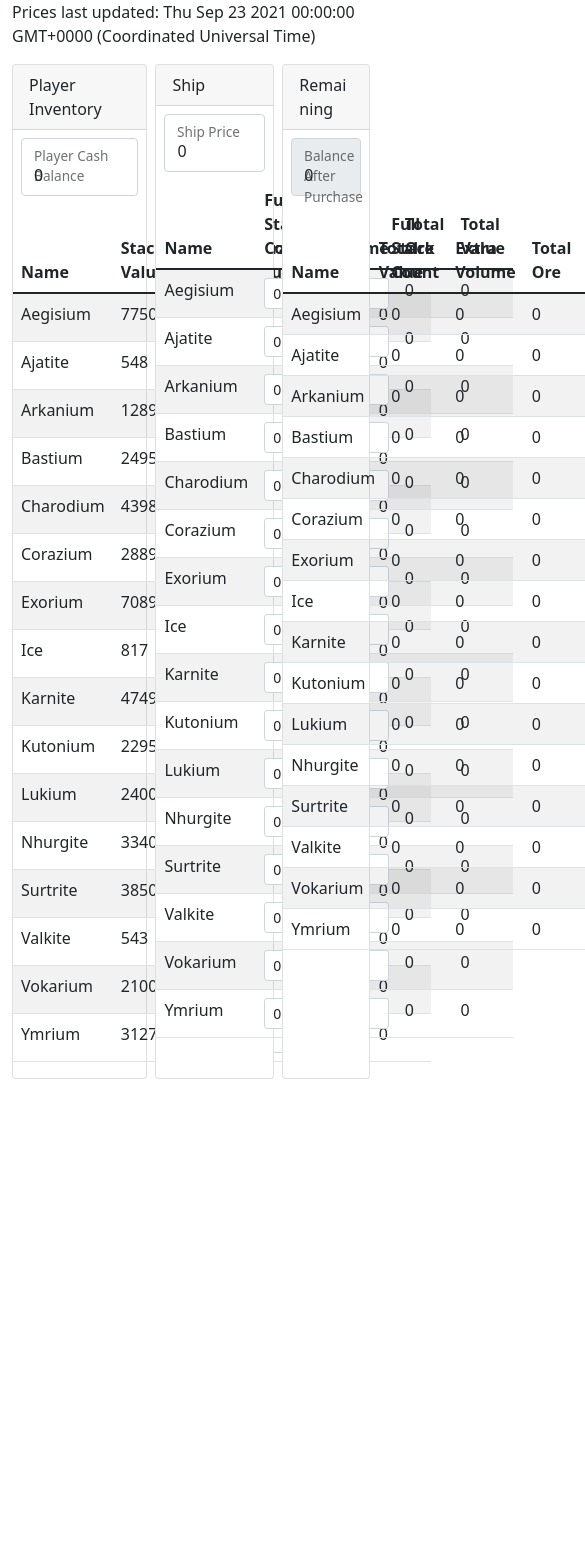
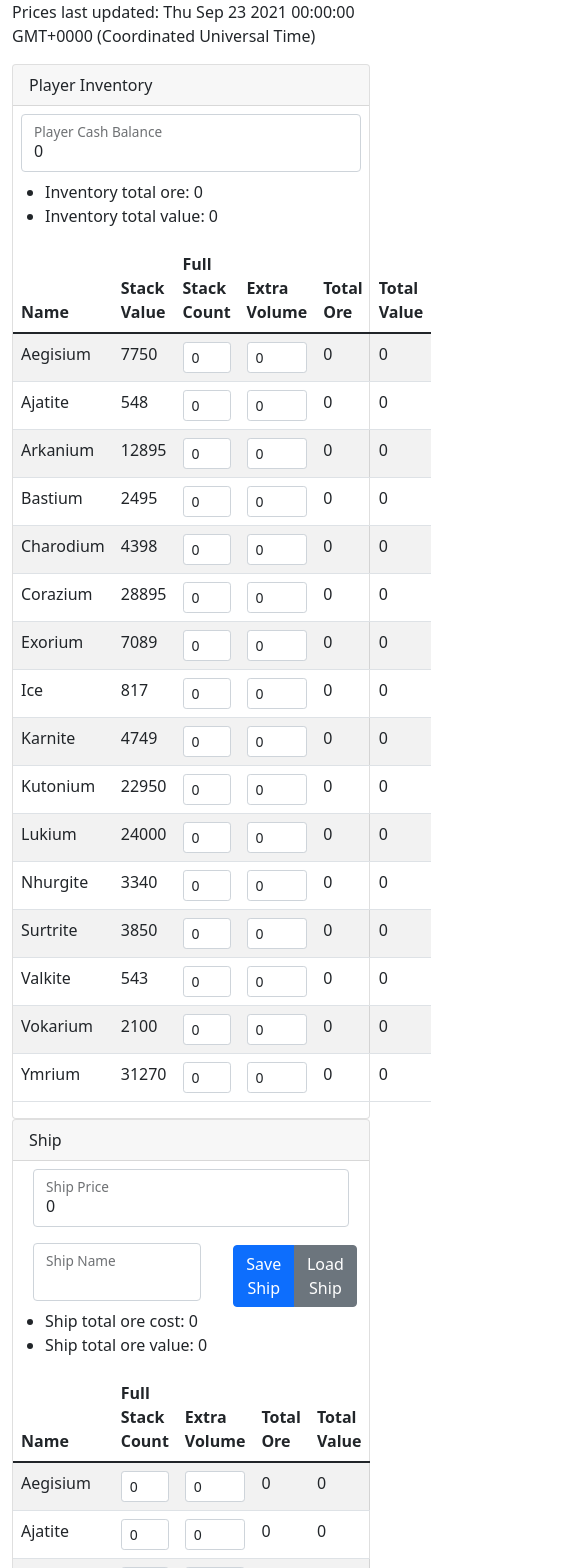
Before and after one commit to pr0uxx/starbase-inventory-manager, a Vue app: page / in a window 390 px wide. Shown: the top 1568 px of the page, 585 px wide, since content can reach past the window. Before the commit the page ends 1079 px from the top, so only its background shows below. Built offline with nearby package versions, Linux system fonts and the light colour scheme.

Commit message:
- better responsiveness - ability to save and load ship data - added total ore volume/value per table

```diff
--- a/src/components/InventoryCompare.vue
+++ b/src/components/InventoryCompare.vue
@@ -1,9 +1,17 @@
 <template>
 	<div class="form-floating m-2">
 		<input type="number" v-model="compare.cash" class="form-control" id="floatingInput" disabled
-				v-bind:class="{ 'is-invalid': compare.cash < 0, 'is-valid' : compare.cash > 0 }">
+			v-bind:class="{ 'is-invalid': compare.cash < 0, 'is-valid' : compare.cash > 0 }">
 		<label for="floatingInput">Balance After Purchase</label>
 	</div>
+	<ul>
+		<li>
+			Total ore volume remaining: {{compare.totalOreVolume}}
+		</li>
+		<li>
+			Total ore value remaining: {{compare.totalOreValue}}
+		</li>
+	</ul>
 	<table class="table table-striped">
 		<thead>
 			<tr>
--- a/src/components/OreTable.vue
+++ b/src/components/OreTable.vue
@@ -3,6 +3,14 @@
 		<input type="number" v-model="playerInventory.cash" class="form-control" id="floatingInput">
 		<label for="floatingInput">Player Cash Balance</label>
 	</div>
+	<ul>
+		<li>
+			Inventory total ore: {{playerInventory.totalOreVolume}}
+		</li>
+		<li>
+			Inventory total value: {{playerInventory.totalOreValue}}
+		</li>
+	</ul>
 	<table class="table table-striped">
 		<thead>
 			<tr>
--- a/src/components/ShipPurchase.vue
+++ b/src/components/ShipPurchase.vue
@@ -1,8 +1,50 @@
 <template>
-	<div class="form-floating m-2">
-		<input type="number" v-model="shipInventory.cash" class="form-control" id="floatingInput">
-		<label for="floatingInput">Ship Price</label>
+	<div class="container-fluid">
+		<div class="form-floating m-2">
+			<input type="number" v-model="shipInventory.cash" class="form-control" id="floatingInput">
+			<label for="floatingInput">Ship Price</label>
+		</div>
 	</div>
+
+
+	<div class="container-fluid" v-if="!showLoadDialog">
+		<div class="row">
+			<div class="col-7">
+				<div class="form-floating m-2">
+					<input type="text" v-model="shipName" class="form-control" id="floatingInput">
+					<label for="floatingInput">Ship Name</label>
+				</div>
+			</div>
+			<div class="col-5 d-flex align-items-center justify-content-end">
+				<div class="btn-group mt-2">
+					<button class="btn btn-primary" @click="saveShip()">Save Ship</button>
+					<button class="btn btn-secondary" @click="showLoadShipDialog()">Load Ship</button>
+				</div>
+			</div>
+
+
+		</div>
+
+	</div>
+
+	<div class="container-fluid">
+		<div class="d-flex w-100" v-if="showLoadDialog">
+			<select v-model="shipToLoad" class="form-select m-2" @change="loadShip(shipToLoad)">
+				<option disabled value="">Please select one</option>
+				<option v-for="name in shipNameArray" :key="name">{{name}}</option>
+			</select>
+		</div>
+	</div>
+
+	<ul>
+		<li>
+			Ship total ore cost: {{shipInventory.totalOreVolume}}
+		</li>
+		<li>
+			Ship total ore value: {{shipInventory.totalOreValue}}
+		</li>
+	</ul>
+
 	<table class="table table-striped">
 		<thead>
 			<tr>
@@ -21,22 +63,19 @@
 				<!--<td>{{ore.marketValue}}</td>-->
 				<td>
 					<input class="form-control form-control-sm" type="number" v-model="ore.fullStackCount" />
+
 					<!--{{ore.fullStackCount}}-->
 				</td>
 				<td>
 					<input class="form-control form-control-sm" type="number" v-model="ore.nonFullStackTotalVolume" />
 					<!--{{ore.nonFullStackTotalVolume}}-->
-
-
 				</td>
-
-
 				<td>
-
 					{{formatNumber(ore.totalOre)}}
 				</td>
 				<td>
 					{{formatNumber(ore.totalMarketValue)}}
+
 				</td>
 			</tr>
 		</tbody>
@@ -45,11 +84,17 @@
 <script lang="ts">
 	import { defineComponent, inject } from 'vue';
 	import PlayerInventory, { PlayerOwnedOre } from '@/data/classes/PlayerInventory';
+	import ShipLocalStore from '../data/classes/ShipLocalStore';
+	import DbContext from '../data/classes/IndexedDb/DbContext';
 	export default defineComponent({
 		name: 'ShipPurchase',
 		data() {
 			return {
-				shipInventory: this.inventory ?? new PlayerInventory()
+				shipInventory: (this.inventory ?? new PlayerInventory()) as PlayerInventory,
+				shipName: '',
+				showLoadDialog: false,
+				shipNameArray: [] as string[],
+				shipToLoad: ''
 			}
 		},
 		props: {
@@ -57,7 +102,72 @@
 		},
 		methods: {
 			formatNumber(n: number) {
+				if (!n) return 0;
 				return n.toFixed(0);
+			},
+			showLoadShipDialog() {
+				this.getShipNames().then(() => {
+					this.showLoadDialog = true;
+				})
+			},
+			saveShip() {
+				const inv = this.shipInventory as PlayerInventory;
+				const shipLocalStore = new ShipLocalStore(this.shipName, inv);
+				const context = new DbContext();
+				context.initDatabase().then(() => {
+					const store = context.getStore("ShipLocalStores", "readwrite");
+					if (store) {
+						context.saveObject(store, this.shipName, shipLocalStore);
+					}
+				}, error => {
+					console.error('failed to save ship - error in init database', error)
+				});
+			},
+			getShipNames() {
+				return new Promise((resolve, reject) => {
+					const context = new DbContext();
+					context.initDatabase().then(() => {
+						const store = context.getStore("ShipLocalStores", "readonly");
+						if (store) {
+							const query = store.getAllKeys();
+							query.onsuccess = ev => {
+								this.shipNameArray = query.result.map(x => x.toString());
+								resolve(null);
+							}
+
+							query.onerror = ev => {
+								console.error('error getting ship names', ev);
+								reject();
+							}
+						}
+					}, error => {
+						console.error('failed to load ship - error in init database', error);
+						reject();
+					})
+				})
+
+			},
+			loadShip(shipName: string) {
+				const context = new DbContext();
+				context.initDatabase().then(() => {
+					const store = context.getStore("ShipLocalStores", "readonly");
+					if (store) {
+						context.getStoredObjectByIndex<ShipLocalStore>(store, shipName).then(result => {
+							if (result) {
+								const data = JSON.parse(result.data) as PlayerInventory;
+								this.shipInventory.cash = data.cash;
+								this.shipInventory.ores = data.ores;
+								this.shipName = result.shipName;
+								this.showLoadDialog = false;
+							}
+						},
+							error => {
+								console.error('unable to load ship', error);
+							})
+					}
+				}, error => {
+					console.error('failed to load ship - error in init database', error)
+				})
 			}
 		}
 	})
--- /dev/null
+++ b/src/data/classes/IndexedDb/DbContext.ts
@@ -0,0 +1,139 @@
+export default class DbContext {
+	dbName = 'sb-inv-db';
+	version = 1;
+	db: IDBDatabase | null = null;
+	/*isInitialized = false;*/
+
+	dbStores: DbStore[] = [
+		new DbStore("ShipLocalStores", "shipName", [ new DbIndex("shipName", true)])
+	];
+
+	constructor() {
+		//this.initDatabase().then(() => {
+		//	this.isInitialized = true;
+		//});
+	}
+
+	initDatabase() {
+		return new Promise((resolve, reject) => {
+			const request: IDBOpenDBRequest = indexedDB.open(this.dbName, this.version);
+
+			request.onerror = ev => {
+				reject(ev);
+			}
+
+			request.onupgradeneeded = ev => {
+				this.addStores(ev).then(() => {
+					resolve(null);
+				}, (err) => {
+					reject(err);
+				});
+			}
+
+			request.onsuccess = (ev) => {
+				this.db = request.result;
+				console.log('opened db successfully', this.db);
+				resolve(null);
+			}
+		});
+
+	}
+
+	private addStores(event: any): Promise<unknown> {
+		return new Promise((resolve, reject) => {
+			if (event) {
+				this.db = event.target.result as IDBDatabase;
+
+				if (this.db) {
+					for (const store of this.dbStores) {
+						const objStore = this.db.createObjectStore(store.storeName, { keyPath: store.keyPath });
+
+						for (const index of store.indexes) {
+							objStore.createIndex(index.name, index.name, { unique: index.isUnique});
+						}
+					}
+					resolve(null);
+				} else {
+					reject('db is null or undefined');
+				}
+			}
+		});
+	}
+
+	getStore(storeName: string, mode: 'readonly' | 'readwrite'): IDBObjectStore | undefined {
+		const transaction = this.db?.transaction(storeName, mode);
+		return transaction?.objectStore(storeName);
+	}
+
+	getStoredObjectByIndex<T>(store: IDBObjectStore, index: string): Promise<T | null> {
+
+		return new Promise((resolve, reject) => {
+			const request = store.get(index);
+
+			request.onerror = ev => {
+				console.error(ev);
+				reject(ev);
+			}
+
+			request.onsuccess = ev => {
+				console.log(request.result);
+
+				if (request.result) {
+					resolve(request.result as T);
+				} else {
+					resolve(null);
+				}
+
+			}
+		});
+	}
+
+	saveObject<T>(store: IDBObjectStore, index: string, value: T) {
+		return new Promise((resolve, reject) => {
+			this.getStoredObjectByIndex<T>(store, index)
+				.then(obj => {
+					let result : IDBRequest | undefined = undefined;
+					if (obj) {
+						result = store.put(value);
+					} else {
+						console.log('adding by index: ' + index, value);
+						result = store.add(value);
+					}
+
+					if (result) {
+						result.onsuccess = ev => {
+							resolve(null);
+						}
+						result.onerror = ev => {
+							reject(ev);
+						}
+					} else {
+						reject('failed getting result on save');
+					}
+				});
+		});
+
+	}
+}
+
+class DbStore {
+	constructor(tableName: string, keyPath: string, indexes: DbIndex[]) {
+		this.storeName = tableName;
+		this.indexes = indexes;
+		this.keyPath = keyPath;
+	}
+
+	keyPath: string;
+	storeName: string;
+	indexes: DbIndex[];
+}
+
+class DbIndex {
+	constructor(name: string, isUnique: boolean) {
+		this.name = name;
+		this.isUnique = isUnique;
+	}
+
+	name: string;
+	isUnique: boolean;
+}
--- a/src/data/classes/PlayerInventory.ts
+++ b/src/data/classes/PlayerInventory.ts
@@ -9,6 +9,34 @@ export default class PlayerInventory {
 
 	ores: PlayerOwnedOre[];
 	cash: number;
+	get totalOreVolume(): number {
+		const r = this.sum(this.ores.map(x => {
+			if (x.totalOre) {
+				return x.totalOre;
+			} else {
+				const totalOre = (x.fullStackCount * x.stackSize) + x.nonFullStackTotalVolume;
+				return Number(totalOre.toFixed(0));
+			}
+
+		}));
+		return r;
+	}
+
+	get totalOreValue(): number {
+		return this.sum(this.ores.map(x => {
+			if (x.totalMarketValue) {
+				return x.totalMarketValue;
+			} else {
+				const totalOre = (x.fullStackCount * x.stackSize) + x.nonFullStackTotalVolume;
+				const totalValue = (totalOre / x.stackSize) * x.marketValue;
+				return Number(totalValue.toFixed(0));
+			}
+		}));
+	}
+
+	private sum(arr: number[]) {
+		return arr.reduce((accumulator, currentValue) => accumulator + currentValue);
+	}
 }
 
 export class PlayerOwnedOre extends Ore {
@@ -22,6 +50,7 @@ export class PlayerOwnedOre extends Ore {
 	private _totalOre = 0;
 
 	get totalOre() {
+		console.log(this.fullStackCount, this.stackSize, this.nonFullStackTotalVolume);
 		this._totalOre = (this.fullStackCount * this.stackSize) + this.nonFullStackTotalVolume;
 		return this._totalOre;
 	}
@@ -49,6 +78,13 @@ export class InventoryCompare {
 
 	inventoryA: PlayerInventory;
 	inventoryB: PlayerInventory;
+	get totalOreValue() : number {
+		return this.inventoryA.totalOreValue - this.inventoryB.totalOreValue;
+	}
+
+	get totalOreVolume(): number {
+		return this.inventoryA.totalOreVolume - this.inventoryB.totalOreVolume;
+	}
 
 	get oreArray(): PlayerOwnedOre[] {
 		return this.inventoryA.ores.map((a, index) => {
--- /dev/null
+++ b/src/data/classes/ShipLocalStore.ts
@@ -0,0 +1,12 @@
+import PlayerInventory from '@/data/classes/PlayerInventory'
+
+export default class ShipLocalStore {
+	constructor(shipName: string, shipData: PlayerInventory) {
+		this.shipName = shipName;
+		this.data = JSON.stringify(shipData);
+	}
+
+	shipName: string;
+	data: string;
+
+}
--- a/src/views/Home.vue
+++ b/src/views/Home.vue
@@ -4,34 +4,43 @@
 		<!--<div class="d-flex justify-content-center">
 		<img alt="Vue logo" src="../assets/logo.png">
 	</div>-->
-		<div class="d-flex">
+		<div class="d-flex flex-wrap">
 			<!--<button class="btn btn-primary stupid-btn" type="button" data-bs-toggle="collapse" data-bs-target="#pi-card" aria-expanded="false" aria-controls="collapseExample">
 				<span class="text-vertical">Player Inventory</span>
 			</button>-->
-			<div class="card me-2" id="pi-card">
+			<div class="col-12 col-md-6 col-lg-4">
+				<div class="card  me-2" id="pi-card">
 					<div class="card-header">
 						Player Inventory
 					</div>
 					<OreTable :inventory="playerInventory" />
 				</div>
+			</div>
+
 			<!--<button class="btn btn-primary stupid-btn" type="button" data-bs-toggle="collapse" data-bs-target="#s-card" aria-expanded="false" aria-controls="collapseExample">
 				<span class="text-vertical">Ship</span>
 			</button>-->
+			<div class="col-12 col-md-6 col-lg-4">
 				<div class="card me-2" id="s-card">
 					<div class="card-header">
 						Ship
 					</div>
 					<ShipPurchase :inventory="shipInventory" />
 				</div>
+			</div>
+
 			<!--<button class="btn btn-primary stupid-btn" type="button" data-bs-toggle="collapse" data-bs-target="#c-card" aria-expanded="false" aria-controls="collapseExample">
 				<span class="text-vertical">Remaining</span>
 			</button>-->
+			<div class="col-12 col-md-12 col-lg-4">
 				<div class="card me-2" id="c-card">
 					<div class="card-header">
 						Remaining
 					</div>
 					<InventoryCompare :inventoryA="playerInventory" :inventoryB="shipInventory" />
 				</div>
+			</div>
+
 
 		</div>
 		<!--<HelloWorld msg="Welcome to Your Vue.js + TypeScript App"/>-->
```
Lines whose indentation alone changed are shown as unchanged.
